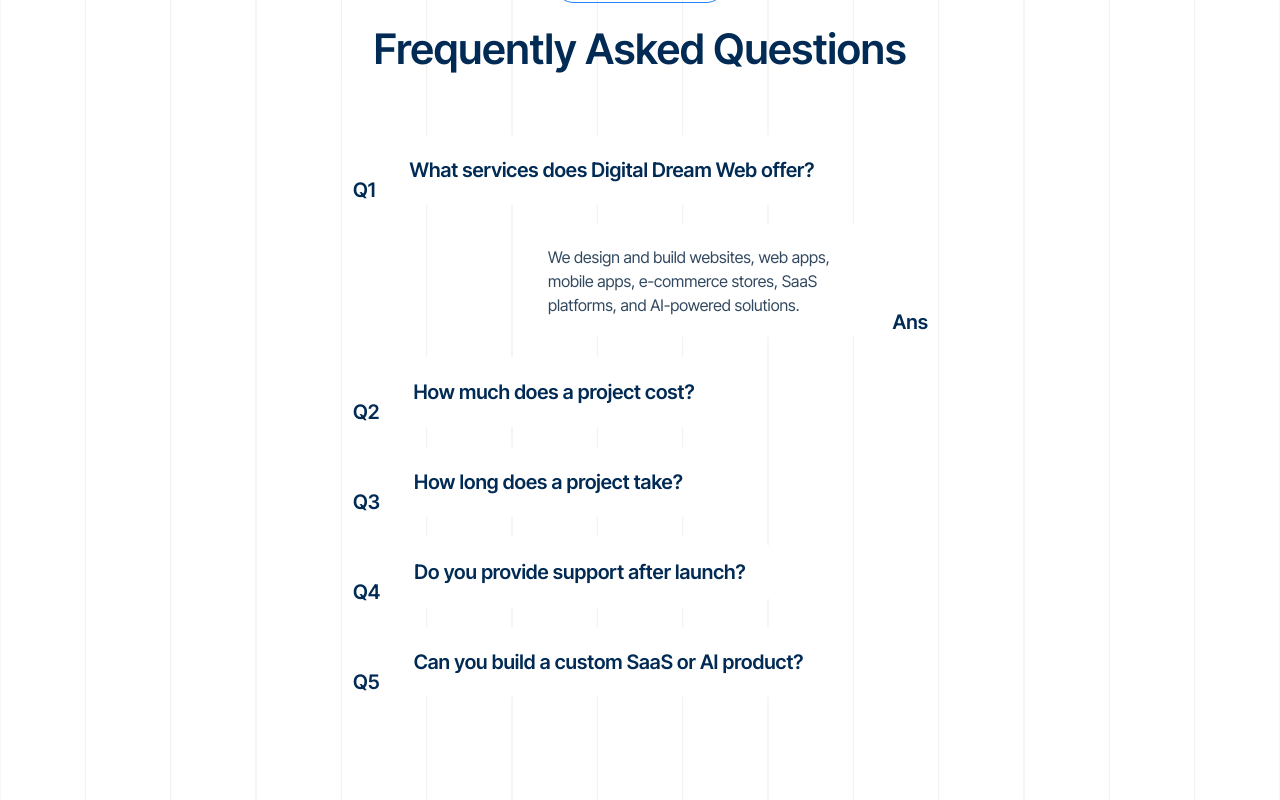
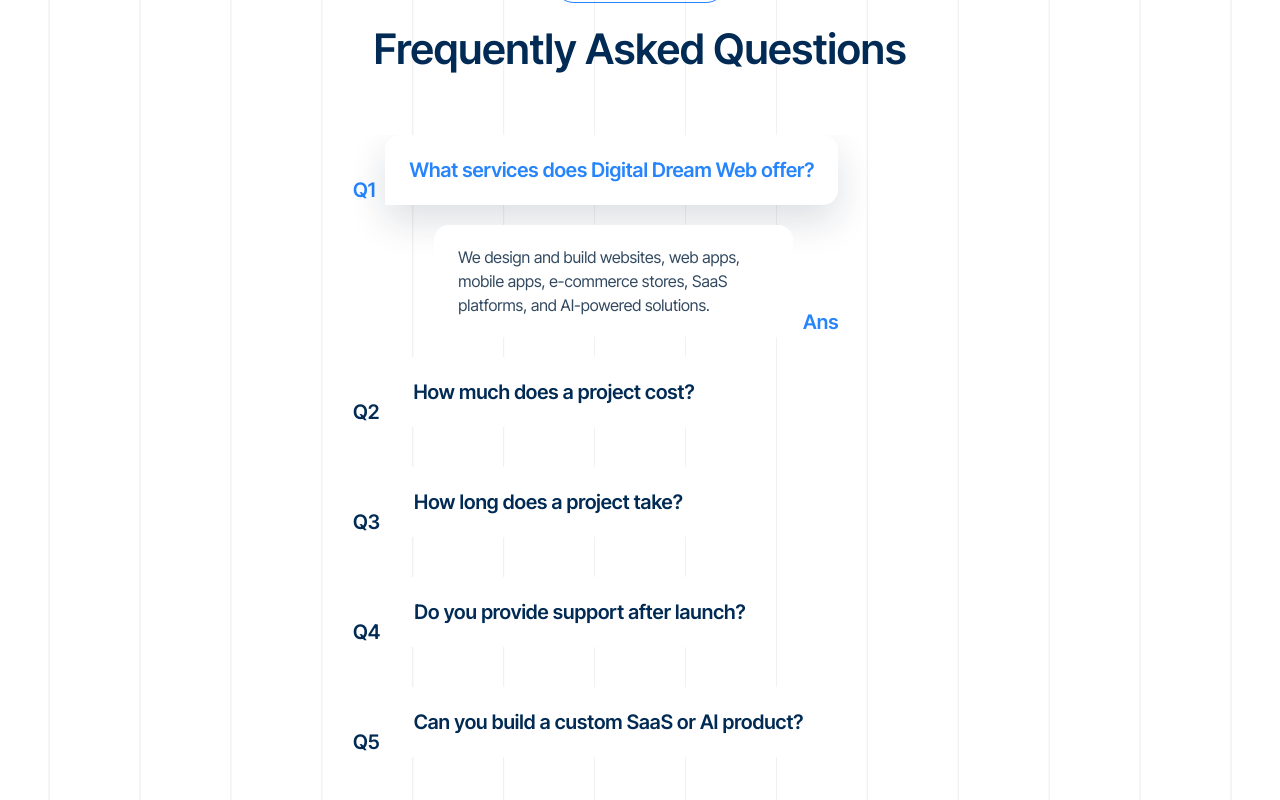
Before and after one commit to Qaziaaaa/Digital-Dream-Web, a Next.js app: page / in a window 1280 px wide. Shown: the part 7540-8340 px from the top of the page. Built offline with nearby package versions, Linux system fonts and the light colour scheme; no server answers.

Commit message:
fix: smooth FAQ accordion open/close, whole item clickable

```diff
--- a/src/app/globals.css
+++ b/src/app/globals.css
@@ -502,3 +502,43 @@
   background-color: var(--button-color);
   box-shadow: inset -8px -8px 7px rgba(1,30,59,.35);
 }
+
+/* FAQ smooth accordion (grid-rows animate both ways) */
+.faq-items-wrapper{
+  display: grid;
+  grid-template-rows: auto 0fr;
+  grid-row-gap: 0;
+  transition: grid-template-rows .55s cubic-bezier(.22,1,.36,1);
+  cursor: pointer;
+}
+.faq-items-wrapper.open{
+  grid-template-rows: auto 1fr;
+}
+.faq-items-wrapper > .answear-wrapper{
+  min-height: 0;
+  overflow: hidden;
+  padding-top: 20px;
+}
+.faq-items-wrapper > .answear-wrapper > .answear-cover{
+  opacity: 0;
+  transform: translateY(-10px);
+  transition: opacity .45s ease .1s, transform .5s cubic-bezier(.22,1,.36,1) .1s;
+}
+.faq-items-wrapper.open > .answear-wrapper > .answear-cover{
+  opacity: 1;
+  transform: translateY(0);
+}
+.faq-items-wrapper .question-cover{
+  transition: box-shadow .4s ease, transform .4s cubic-bezier(.22,1,.36,1);
+}
+.faq-items-wrapper:hover .question-cover{
+  transform: translateY(-2px);
+  box-shadow: 0 12px 30px rgba(1,30,59,.08);
+}
+.faq-items-wrapper.open .question-cover{
+  transform: translateY(0);
+  box-shadow: 0 16px 38px rgba(1,30,59,.14);
+}
+.faq-items-wrapper.open .question-text{
+  color: var(--button-color);
+}
--- a/src/components/faq-section.tsx
+++ b/src/components/faq-section.tsx
@@ -55,20 +55,19 @@
                     key={f.q}
                     data-reveal
                     className={isOpen ? "faq-items-wrapper open" : "faq-items-wrapper"}
-                    style={{ height: isOpen ? "auto" : "70px", "--d": `${i * 0.08}s` } as CSSProperties}
-                  >
-                    <div
-                      className="question-wrapper"
                     onClick={() => setOpen(isOpen ? -1 : i)}
                     role="button"
                     tabIndex={0}
+                    aria-expanded={isOpen}
                     onKeyDown={(e) => {
                       if (e.key === "Enter" || e.key === " ") {
                         e.preventDefault();
                         setOpen(isOpen ? -1 : i);
                       }
                     }}
+                    style={{ "--d": `${i * 0.08}s` } as CSSProperties}
                   >
+                    <div className="question-wrapper">
                       <div className="question-text">Q{i + 1}</div>
                       <div className="question-cover">
                         <div className="question-text">{f.q}</div>
```
Lines whose indentation alone changed are shown as unchanged.
